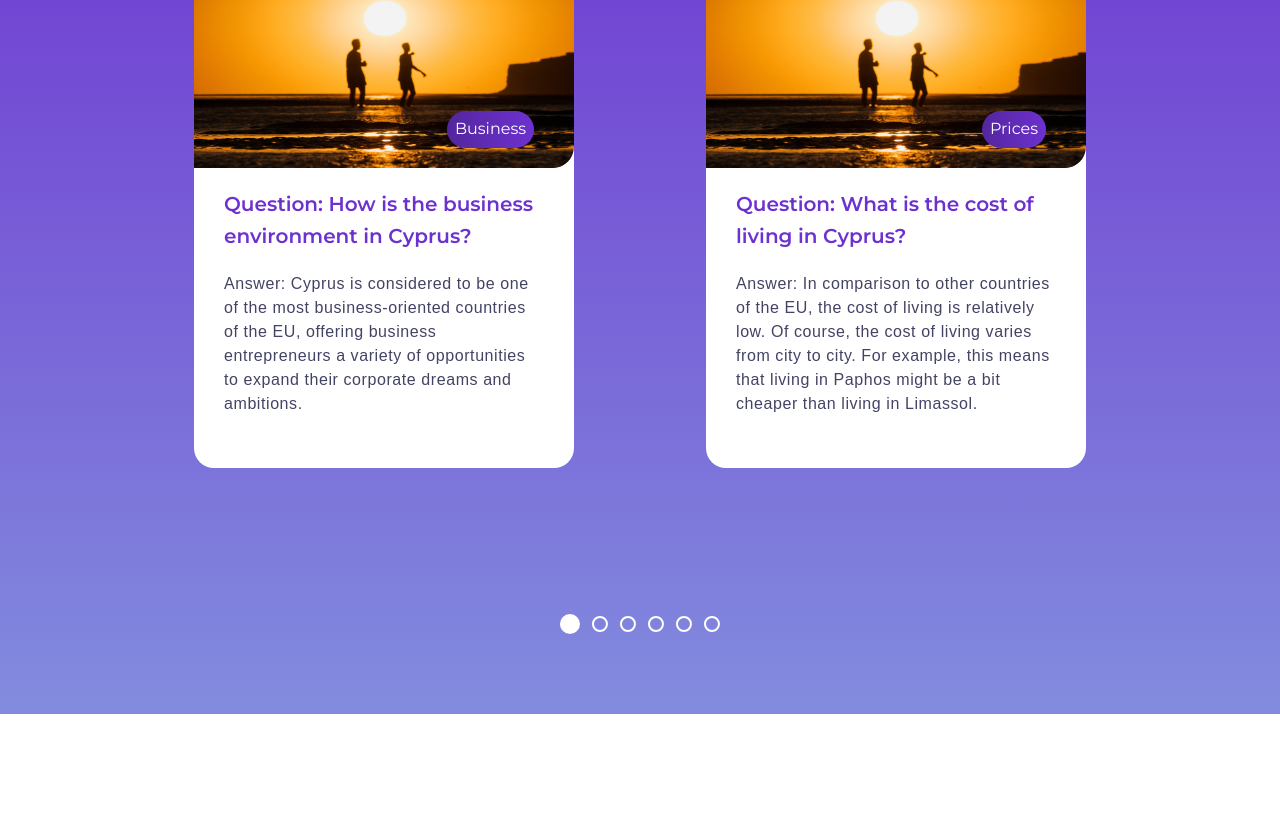
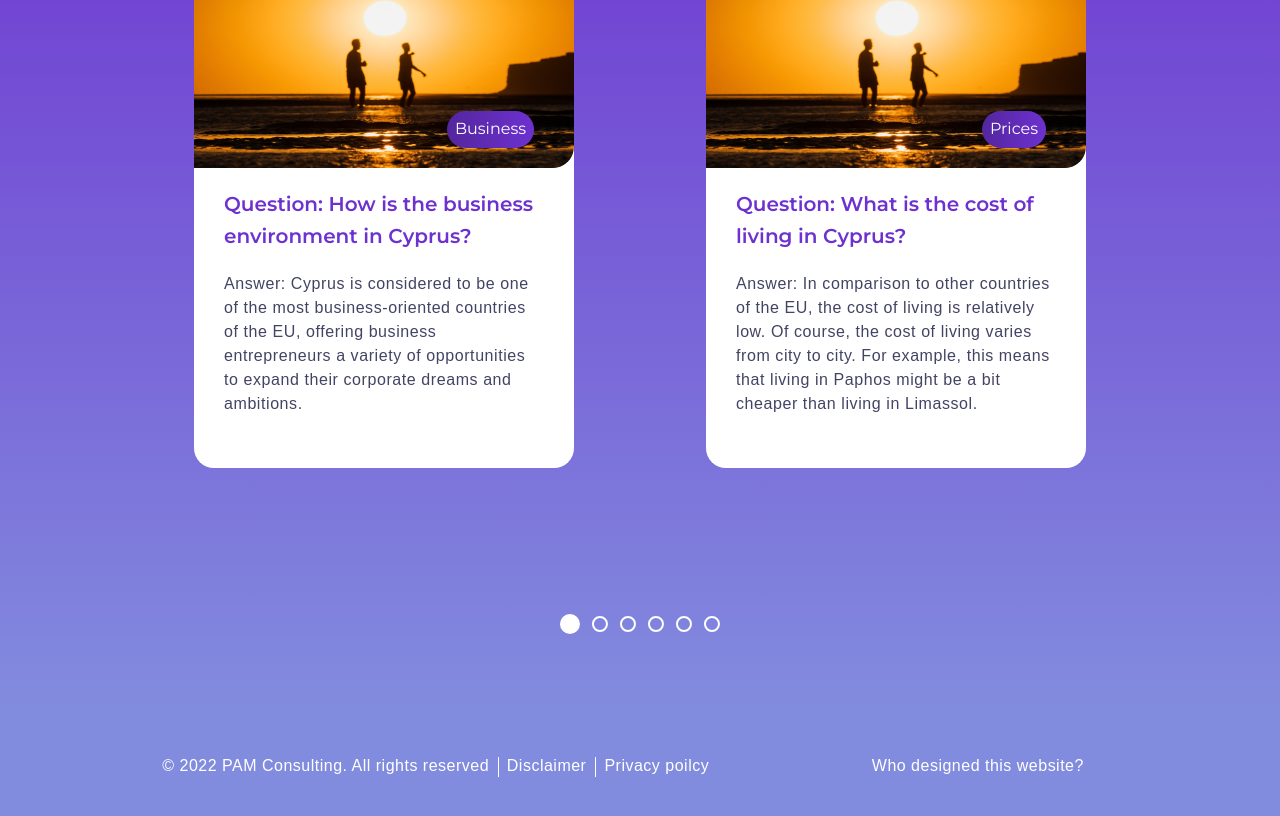
Before and after one commit to SneaksonZ/vue-pam-consulting, a Vue app: page / in a window 1280 px wide. Shown: the part 7584-8400 px from the top of the page. Before the commit the page ends 8298 px from the top, so only its background shows below. Built offline with nearby package versions, Linux system fonts and the light colour scheme; a web font is replaced by a local one.

Commit message:
added footer

```diff
--- a/public/style.css
+++ b/public/style.css
@@ -1640,3 +1640,82 @@
   line-height: 1.5em;
   padding-bottom: 0.625em;
 }
+
+.footer {
+  background: rgb(130, 140, 222);
+}
+
+.footer-body {
+  padding: 2.857em 0;
+}
+
+.footer-info {
+  display: -webkit-box;
+  display: -ms-flexbox;
+  display: flex;
+  -ms-flex-wrap: wrap;
+      flex-wrap: wrap;
+}
+.footer-info__design {
+  margin-left: 12%;
+}
+.footer-info__content {
+  display: -webkit-box;
+  display: -ms-flexbox;
+  display: flex;
+  -ms-flex-wrap: nowrap;
+      flex-wrap: nowrap;
+  margin-left: 12%;
+}
+
+.footer-info-rights {
+  padding: 0 0.625em;
+}
+.footer-info-rights__text {
+  font-family: "Avenir Next", sans-serif;
+  font-size: 1.143em;
+  line-height: 1.5em;
+  letter-spacing: 0.031em;
+  color: rgb(255, 255, 255);
+}
+
+.footer-info-nav {
+  display: -webkit-box;
+  display: -ms-flexbox;
+  display: flex;
+  -webkit-box-pack: start;
+      -ms-flex-pack: start;
+          justify-content: start;
+}
+.footer-info-nav__link {
+  position: relative;
+  font-family: "Avenir Next", sans-serif;
+  font-size: 1.143em;
+  line-height: 1.5em;
+  letter-spacing: 0.031em;
+  color: rgb(255, 255, 255);
+  padding: 0 0.563em;
+}
+.footer-info-nav__link:hover {
+  text-decoration: underline;
+}
+.footer-info-nav__link::before {
+  content: "";
+  position: absolute;
+  left: 0;
+  top: 0.188em;
+  width: 0.063em;
+  height: 1.25em;
+  background-color: rgb(255, 255, 255);
+}
+
+.footer-info-design__link {
+  font-family: "Avenir Next", sans-serif;
+  font-size: 1.143em;
+  line-height: 1.5em;
+  letter-spacing: 0.031em;
+  color: rgb(255, 255, 255);
+}
+.footer-info-design__link:hover {
+  text-decoration: underline;
+}
--- /dev/null
+++ b/src/components/footer/footer.scss
@@ -0,0 +1,78 @@
+.footer {
+    background: rgba(130, 140, 222, 1);
+
+}
+
+.footer-body {
+    padding: em(40) 0;
+
+}
+
+.footer-info {
+    display: flex;
+    flex-wrap: wrap;
+
+    &__design {
+        margin-left: 12%;
+    }
+
+    &__content {
+        display: flex;
+        flex-wrap: nowrap;
+
+        margin-left: 12%;
+    }
+}
+
+.footer-info-rights {
+    padding: 0 em(10, 16);
+
+    &__text {
+        font-family: 'Avenir Next', sans-serif;
+        font-size: em(16);
+        line-height: em(24, 16);
+        letter-spacing: em(0.5, 16);
+        color: $pam_color6;
+    }
+}
+
+.footer-info-nav {
+    display: flex;
+    justify-content: start;
+
+    &__link {
+        $context: 16;
+        position: relative;
+        font-family: 'Avenir Next', sans-serif;
+        font-size: em(16);
+        line-height: em(24, $context);
+        letter-spacing: em(0.5, $context);
+        color: $pam_color6;
+        padding: 0 em(9, $context);
+        &:hover {
+            text-decoration: underline;
+        }
+        &::before {
+            content: '';
+            position: absolute;
+            left: 0;
+            top: em(3, $context);
+            width: em(1, $context);
+            height: em(20, $context);
+            background-color: $pam_color6;
+        }
+    }
+}
+
+.footer-info-design {
+    &__link {
+        font-family: 'Avenir Next', sans-serif;
+        font-size: em(16);
+        line-height: em(24, 16);
+        letter-spacing: em(0.5, 16);
+        color: $pam_color6;
+        &:hover {
+            text-decoration: underline;
+        }
+    }
+}
--- /dev/null
+++ b/src/components/footer/v-footer.vue
@@ -0,0 +1,27 @@
+<template>
+    <footer class="footer">
+        <div class="footer-body">
+            <div class="footer-info">
+                <div class="footer-info__content">
+                    <div class="footer-info-rights">
+                        <p class="footer-info-rights__text">© 2022 PAM Consulting. All rights reserved</p>
+                    </div>
+                    <div class="footer-info-nav">
+                        <a href="#" class="footer-info-nav__link">Disclaimer</a>
+                        <a href="#" class="footer-info-nav__link">Privacy poilcy</a>
+                    </div>
+                </div>
+                <div class="footer-info-design footer-info__design">
+                    <a href="#" class="footer-info-design__link">Who designed this website?</a>
+                </div>
+            </div>
+        </div>
+    </footer>
+</template>
+
+<script>
+export default {
+    name: 'v-footer',
+
+}
+</script>
--- a/src/components/questions/v-questions.vue
+++ b/src/components/questions/v-questions.vue
@@ -33,16 +33,20 @@
     data() {
         return {
             swiperParams: {
-                slidesPerView: 1,
-                slidesPerGroup: 1,
+                slidesPerView: 3,
+                slidesPerGroup: 3,
                 breakpoints: {
+                    1920: {
+                        slidesPerView: 3,
+                        slidesPerGroup: 3,
+                    },
                     1000: {
                         slidesPerView: 2,
                         slidesPerGroup: 2,
                     },
-                    1440: {
-                        slidesPerView: 3,
-                        slidesPerGroup: 3,
+                    560: {
+                        slidesPerView: 1,
+                        slidesPerGroup: 1,
                     },
                 },
                 on: {
--- a/src/components/v-wrapper.vue
+++ b/src/components/v-wrapper.vue
@@ -10,6 +10,7 @@
         <v-contact-us/>
         <v-partners/>
         <v-questions/>
+        <v-footer/>
     </div>
 </template>
 
@@ -24,6 +25,7 @@
 import vContactUs from './contact-us/v-contact-us.vue';
 import vPartners from './partners/v-partners.vue';
 import vQuestions from './questions/v-questions.vue';
+import vFooter from './footer/v-footer.vue';
 
 export default {
     name: 'v-wrapper',
@@ -37,7 +39,8 @@
         vMakeItHappen,
         vContactUs,
         vPartners,
-        vQuestions
+        vQuestions,
+        vFooter
     },
 }
 </script>
--- a/src/style.scss
+++ b/src/style.scss
@@ -17,4 +17,4 @@
 @import "components/contact-us/contact-us.scss";
 @import "components/partners/partners.scss";
 @import "components/questions/questions.scss";
-// @import "components/footer/footer.scss";
+@import "components/footer/footer.scss";
```
